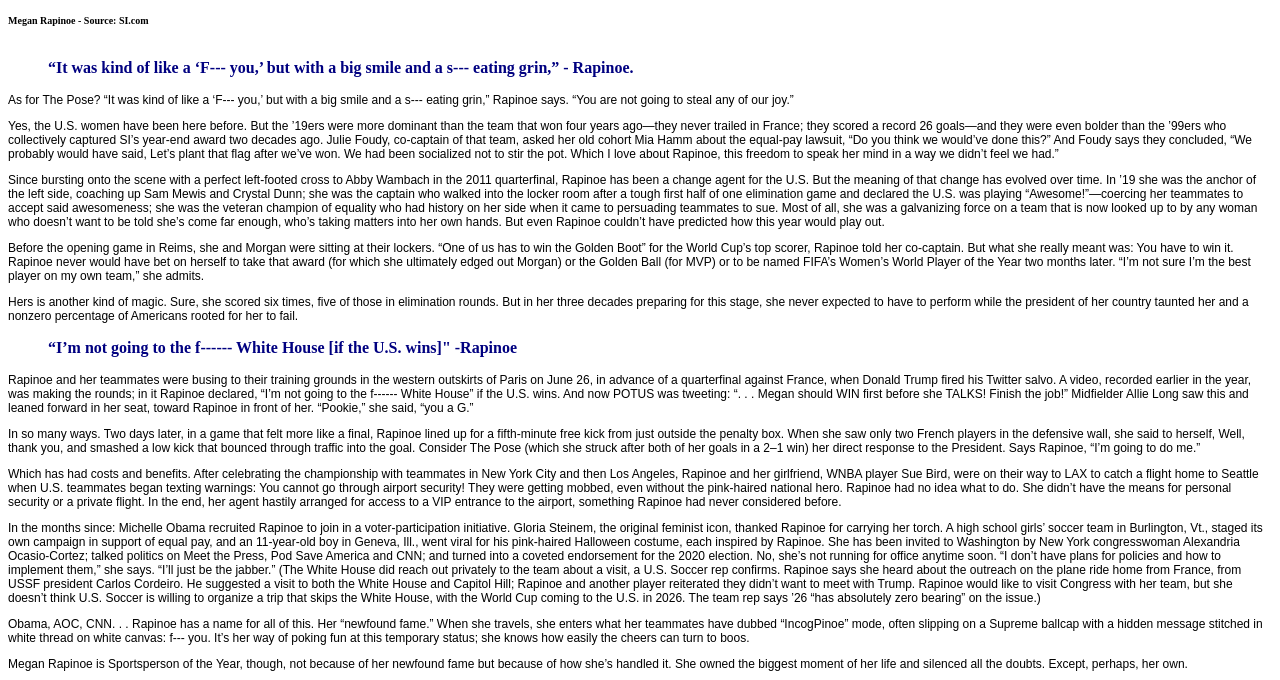
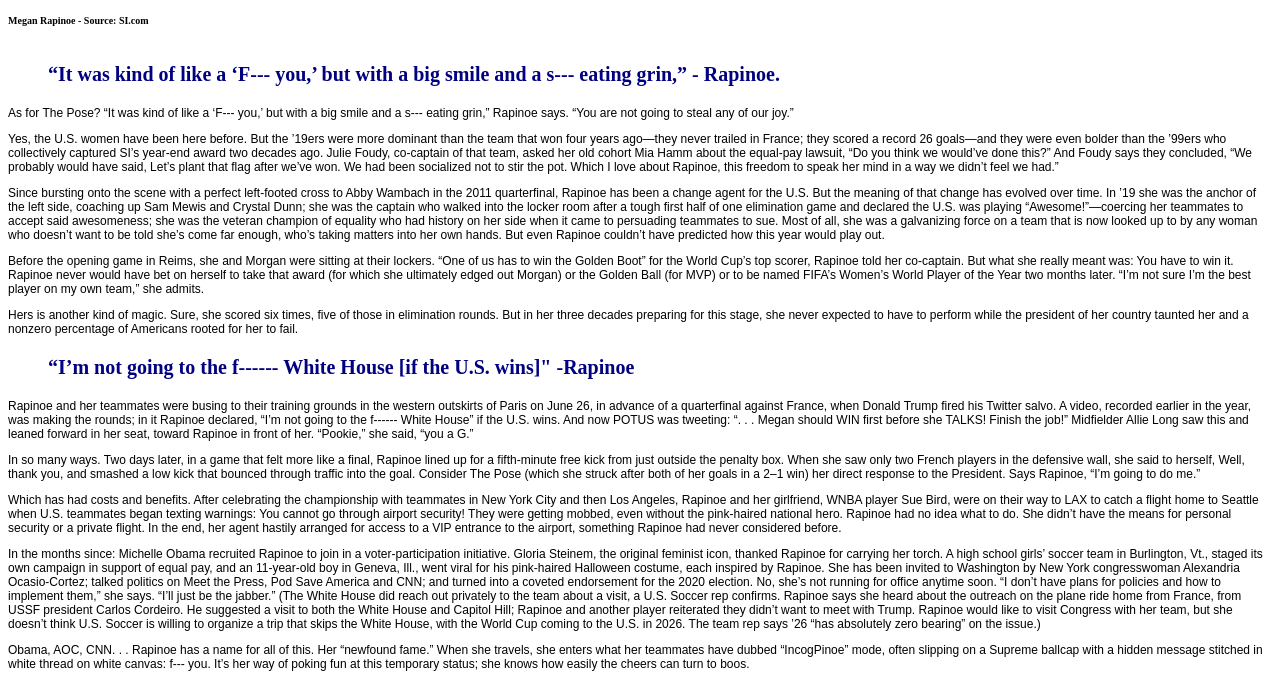
Before and after one commit to madelineherron/Midterm, a plain HTML site: page index.html in a window 1280 px wide. Shown: the part 2284-2964 px from the top of the page. Drawn offline with Linux system fonts and the light colour scheme.

Commit message:
testing pagewrapper id

```diff
--- a/styles.css
+++ b/styles.css
@@ -21,6 +21,10 @@ background-color: White;
 
 }
 
+#pagewrapper {
+  margin-right: auto;
+  columns: 1;
+}
 
 h1{
   font-style: normal;
@@ -41,7 +45,7 @@ h2{
 
 p {
   font-style: normal;
-  font: Helvetica Arial sans-serif;
+  font: Helvetica, Arial, sans-serif;
   font-family: sans-serif;
   font-size: 12px;
 }
@@ -61,5 +65,7 @@ h5{
 
 blockquote {
   color: Navy;
-  font-weight: bold;
+  font-weight: bolder;
+  font-size: 20px;
+  border-color: Navy;
 }
```
